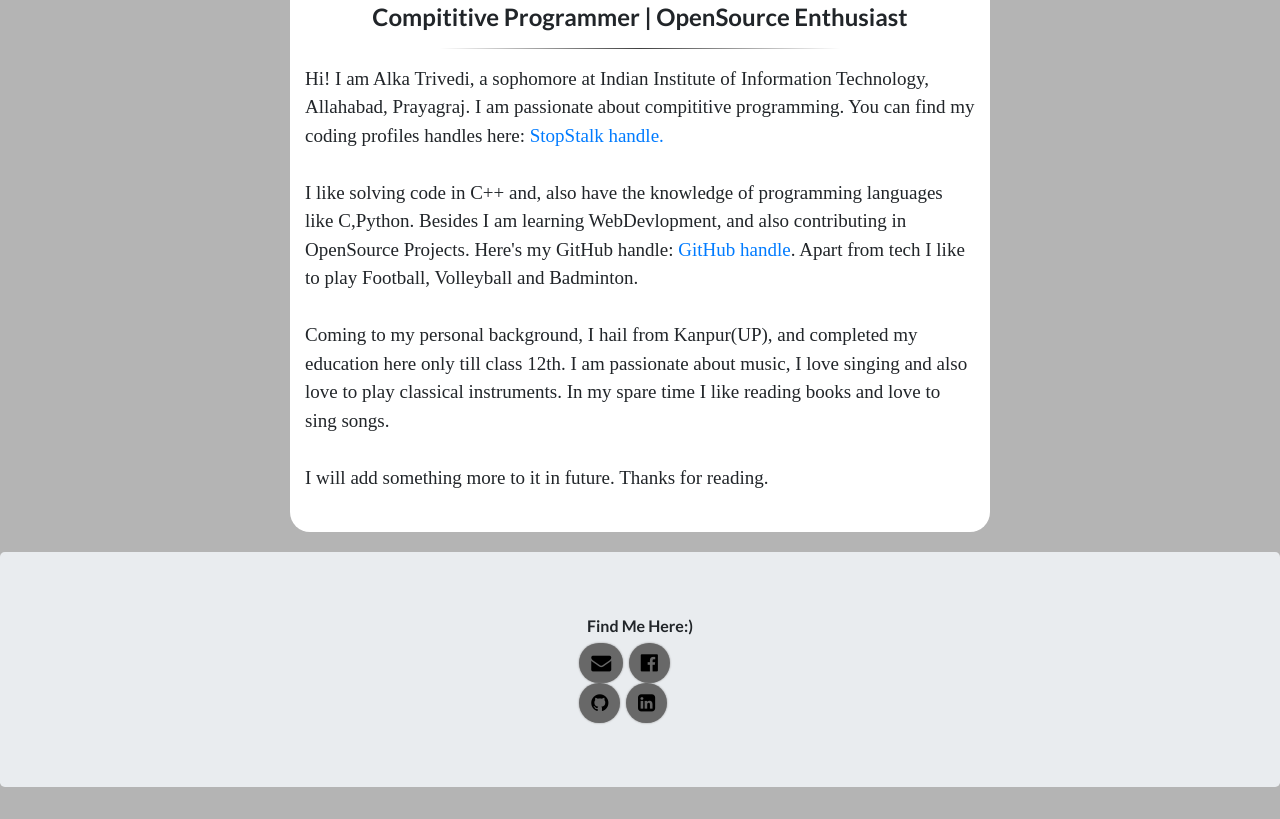
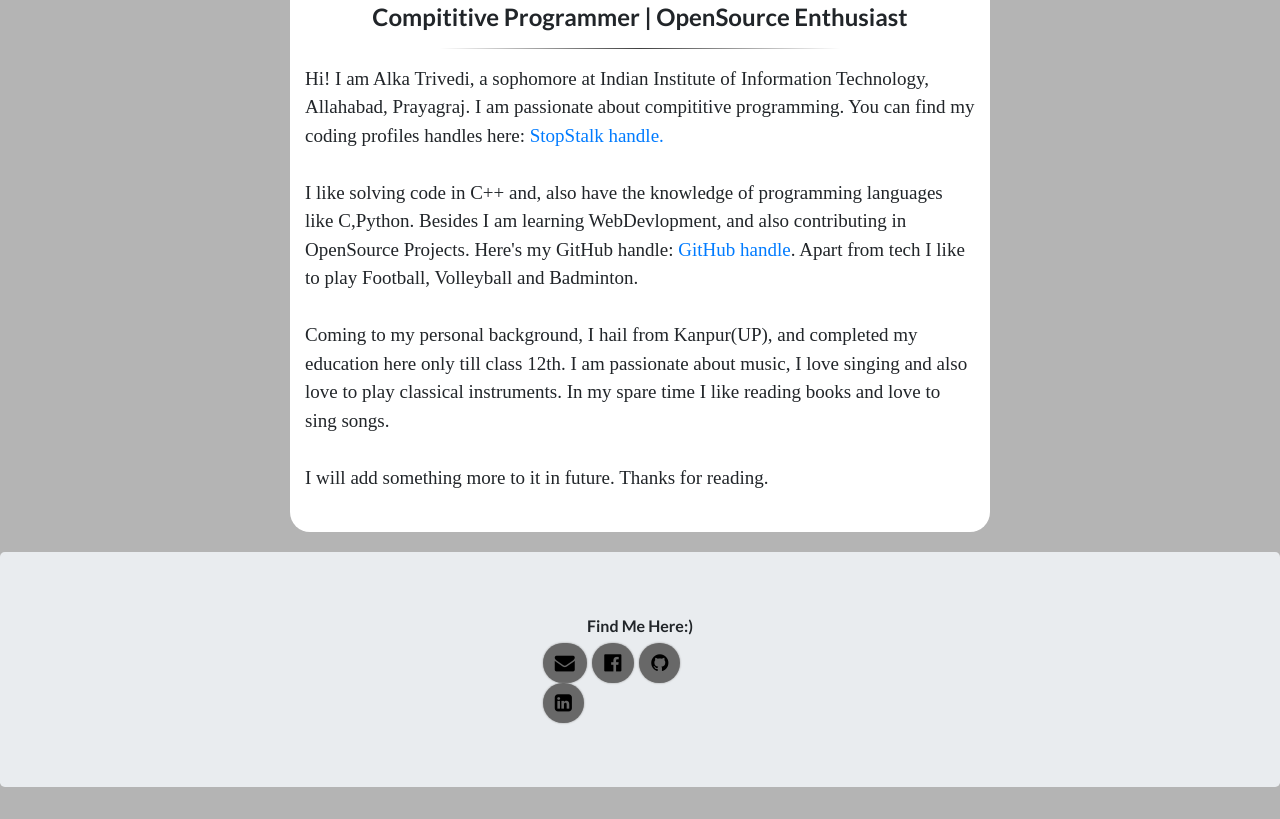
Before and after one commit to alkatrivedi/alkatrivedi.github.io, a plain HTML site: page index.html in a window 1280 px wide. Shown: the part 469-1288 px from the top of the page. Drawn offline with nearby package versions, Linux system fonts and the light colour scheme.

Commit message:
Update css file

```diff
--- a/index.css
+++ b/index.css
@@ -42,8 +42,8 @@ body{
 
 .icons{
 	display:inline-block;
-	padding-left:45%;
-	padding-right:44%;
+	padding-left:42%;
+	padding-right:43%;
 	font-size:20px;
 }
 
```
